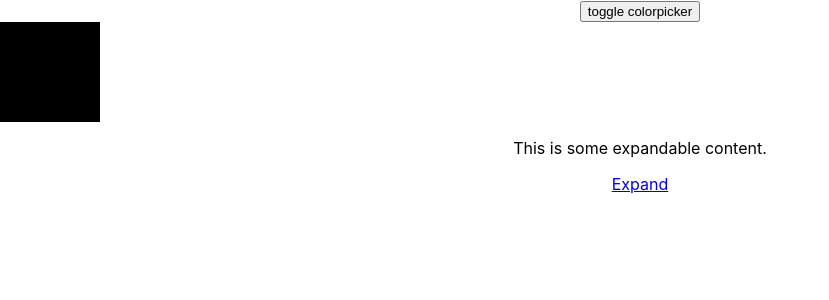
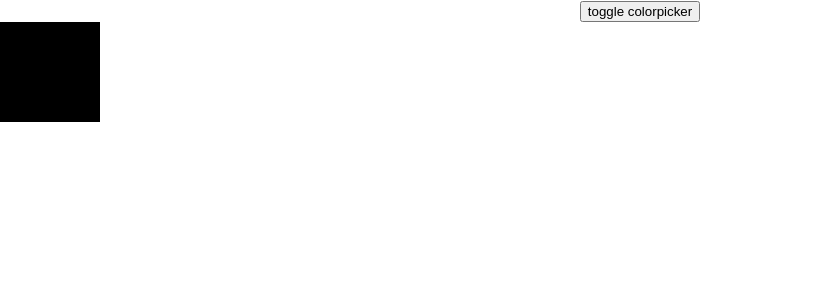
Before and after one commit to Oeufhp/fe-share, a React (Create React App) app: page / in a window 1280 px wide. Shown: the top 300 px of the page, without its empty margins (0-829 px from the left). Built offline with nearby package versions, Linux system fonts and the light colour scheme.

Commit message:
remove unused code

```diff
--- a/src/App.css
+++ b/src/App.css
@@ -1,11 +1,3 @@
 .App {
   text-align: center;
 }
-
-#hashLink {
-  display: none;
-}
-
-#hashLink:target {
-  display: block;
-}
--- a/src/App.js
+++ b/src/App.js
@@ -32,30 +32,12 @@ class App extends React.Component {
     return output
   }
 
-  getToggleWithoutJS() {
-    return (
-    <>
-      <div>
-        <p>This is some expandable content.</p>
-
-        <p id="hashLink">
-          I have expanded like a Pufferfish.
-          <a href="#">Please collapse this poor fish.</a>
-        </p>
-      </div>
-
-      <a href="#hashLink">Expand</a>
-    </>
-    )
-  }
-
   render() {
     return (
       <div className="App">
         <button onClick={() => this.toggleColorPicker()} >toggle colorpicker</button>
         {this.renderColorPicker()}
         <div style={{background: this.state.background, width: 100, height: 100}}></div>
-        {this.getToggleWithoutJS()}
       </div>
     );
   }
```
